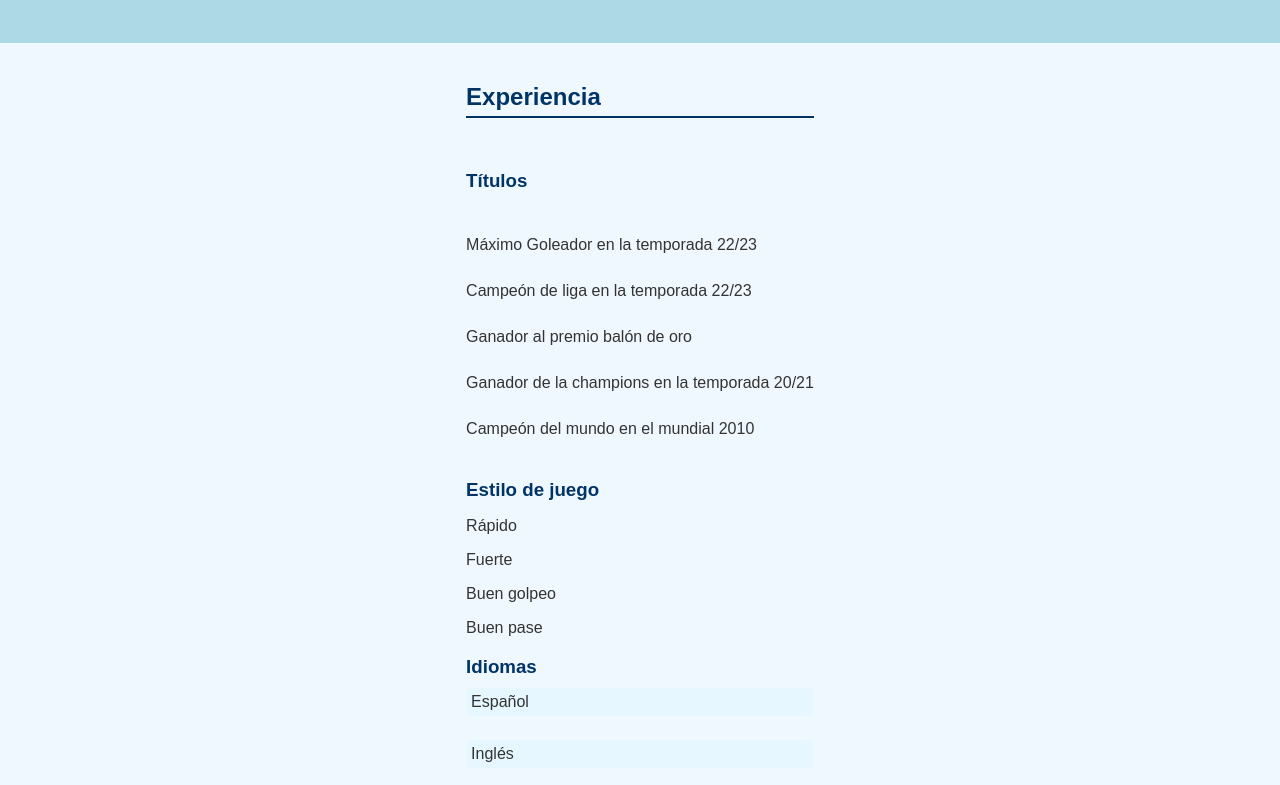
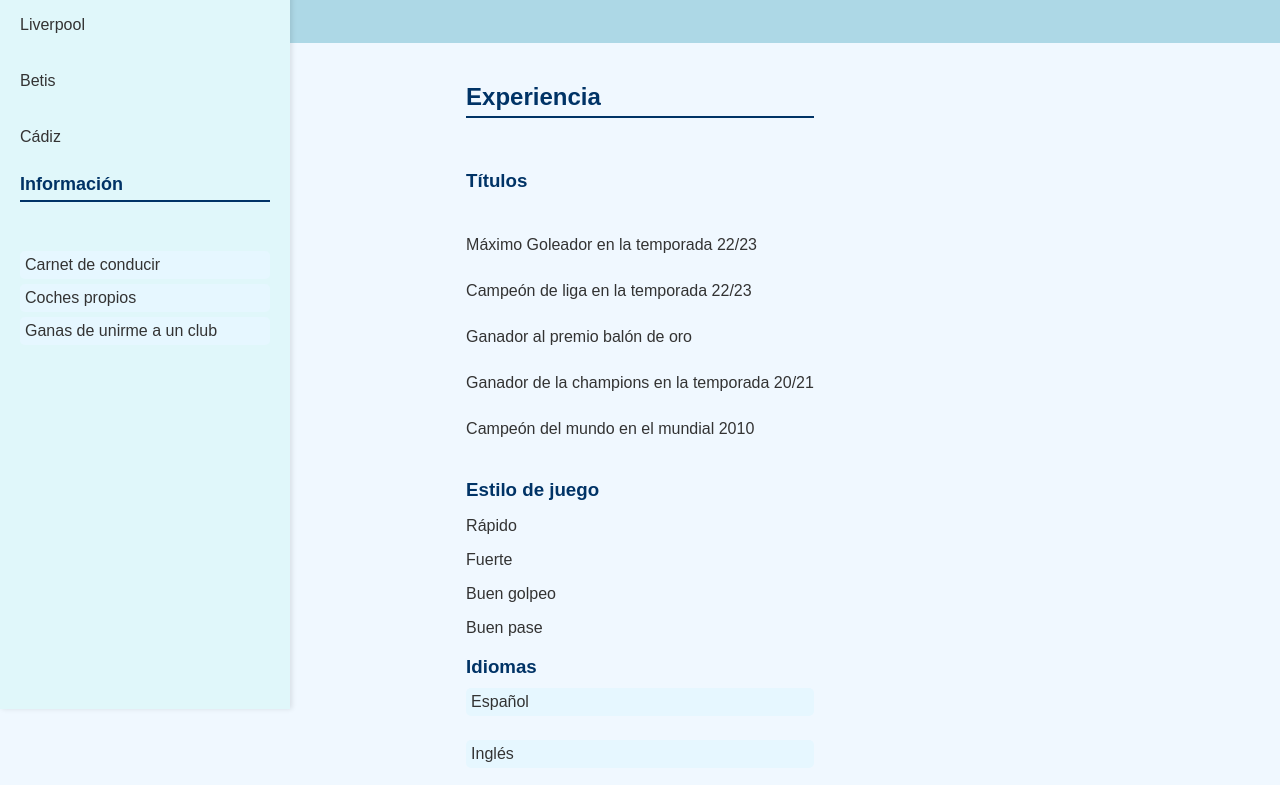
Before and after one commit to Manuel-11082006/Tarea, a plain HTML site: page HTML/Github yil/Curriculum.html in a window 1280 px wide. Shown: the part 131-916 px from the top of the page. Drawn offline with Linux system fonts and the light colour scheme.

Commit message:
Update Curriculum.html

```diff
--- a/HTML/Github yil/Curriculum.html
+++ b/HTML/Github yil/Curriculum.html
@@ -76,7 +76,7 @@
             padding: 20px;
             height: 100%;
             box-shadow: 2px 0 5px rgba(0, 0, 0, 0.1);
-            position: relative left;
+            position: fixed;
         }
 
         aside h2 {
```
